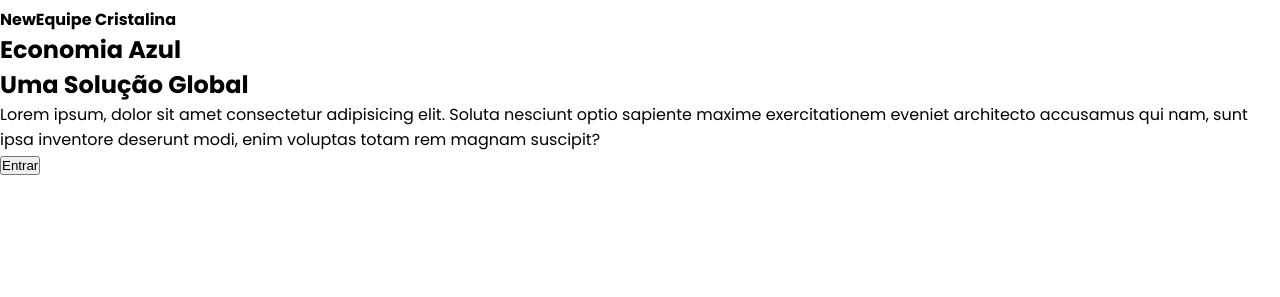
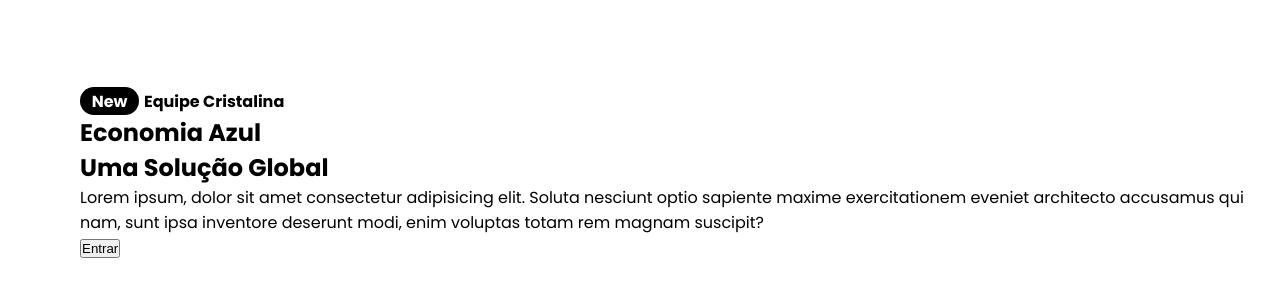
Before and after one commit to afeifz/global-front-web, a plain HTML site: page index.html in a window 1280 px wide. Shown: the part 73-370 px from the top of the page. Drawn offline with Linux system fonts and the light colour scheme.

Commit message:
estilizacao new

```diff
--- a/src/css/style.css
+++ b/src/css/style.css
@@ -2,6 +2,8 @@
 
 :root {
     --cor-amarela: #FFCC43;
+    --cor-branca: #FFFFFF;
+    --cor-preta: #000000;
 }
 
 
@@ -42,4 +44,21 @@ body {
 
 .subtitle-new-equipe {
     display: flex;
+    align-items: center;
+    gap: 0.3em;
 }
+
+.secao-introducao-conteudo {
+    margin: 5em 0 0 5em;
+}
+
+.text-new {
+    background-color: var(--cor-preta);
+    color: var(--cor-branca);
+    padding: 0.1em;
+    border-radius: 1em;
+    width: 3.5em;
+    text-align: center;
+    align-self: center;
+    font-size: 16px;
+}
```
